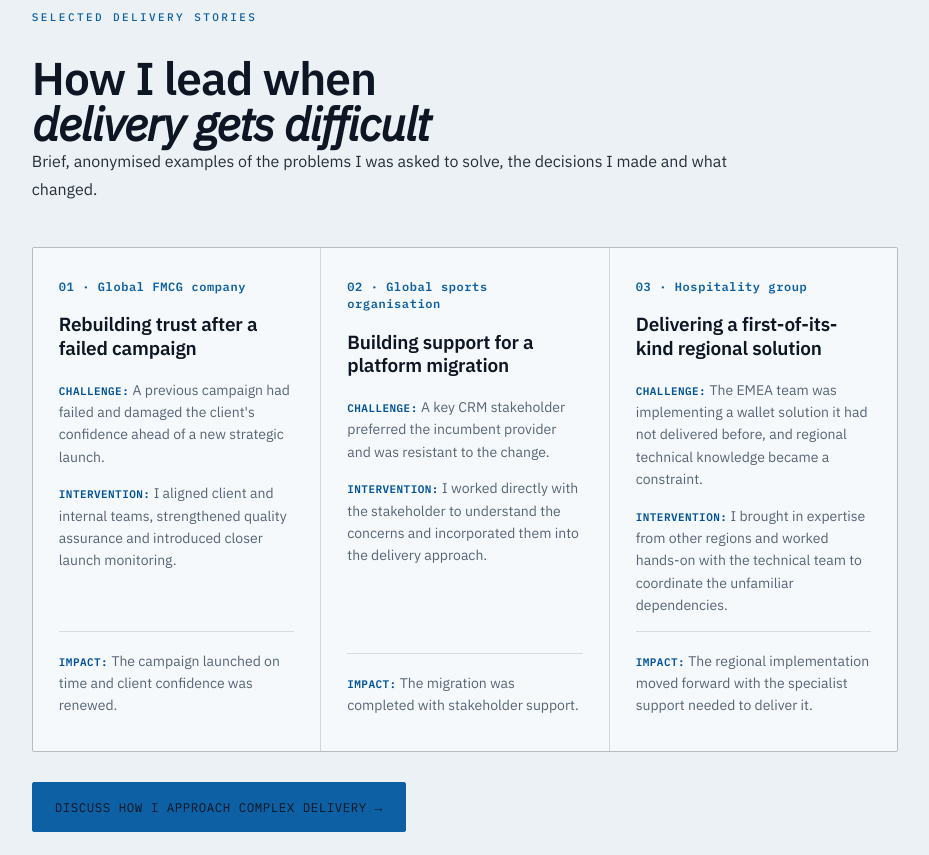
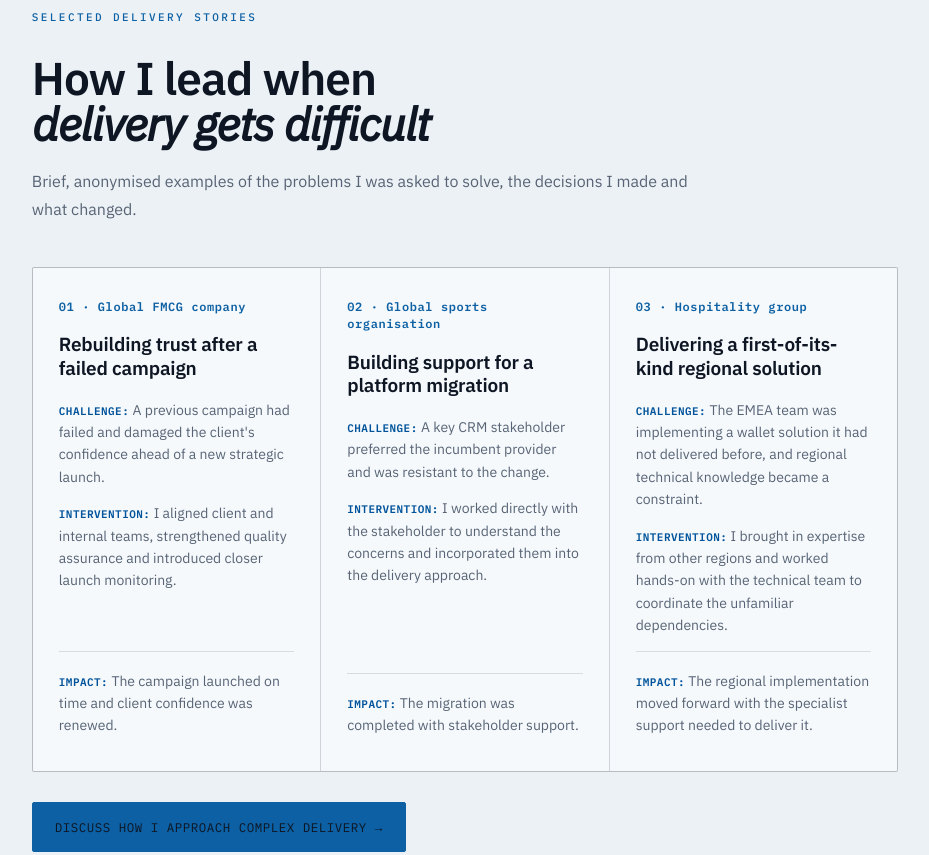
Before and after one commit to jcarloscsva-eng/biography, a plain HTML site: page index.html in a window 1280 px wide. Shown: the part 3332-4187 px from the top of the page, without its empty margins (305-1234 px from the left). Drawn offline with Linux system fonts and the light colour scheme; a web font is replaced by a local one.

Commit message:
Add files via upload

```diff
--- a/index.html
+++ b/index.html
@@ -180,7 +180,7 @@
       <div>
         <div class="section-tag" data-t="section-tag-stories">Selected delivery stories</div>
         <h2 class="expertise-heading" data-t="stories-heading">How I lead when<br><em>delivery gets difficult</em></h2>
-        <p class="about-text" data-t="stories-intro">Brief, anonymised examples of the problems I was asked to solve, the decisions I made and what changed.</p>
+        <p class="about-text stories-intro" data-t="stories-intro">Brief, anonymised examples of the problems I was asked to solve, the decisions I made and what changed.</p>
       </div>
     </div>
     <div class="expertise-grid">
@@ -270,6 +270,7 @@
 </section>
 
 <section class="recommendations" id="recommendations">
+  <div class="recommendations-inner">
     <div class="hero-eyebrow">
       <div class="hero-eyebrow-line"></div>
       <span class="hero-eyebrow-text" data-t="rec-eyebrow">LinkedIn</span>
@@ -286,6 +287,7 @@
         <svg xmlns="http://www.w3.org/2000/svg" width="16" height="16" viewBox="0 0 24 24"><path d="M19 0h-14c-2.761 0-5 2.239-5 5v14c0 2.761 2.239 5 5 5h14c2.762 0 5-2.239 5-5v-14c0-2.761-2.238-5-5-5zm-11 19h-3v-11h3v11zm-1.5-12.268c-.966 0-1.75-.79-1.75-1.764s.784-1.764 1.75-1.764 1.75.79 1.75 1.764-.783 1.764-1.75 1.764zm13.5 12.268h-3v-5.604c0-3.368-4-3.113-4 0v5.604h-3v-11h3v1.765c1.396-2.586 7-2.777 7 2.476v6.759z"/></svg>
         <span data-t="cta-linkedin">View all on LinkedIn</span>
       </a>
+    </div>
   </div>
 </section>
 
```
Lines whose indentation alone changed are shown as unchanged.
